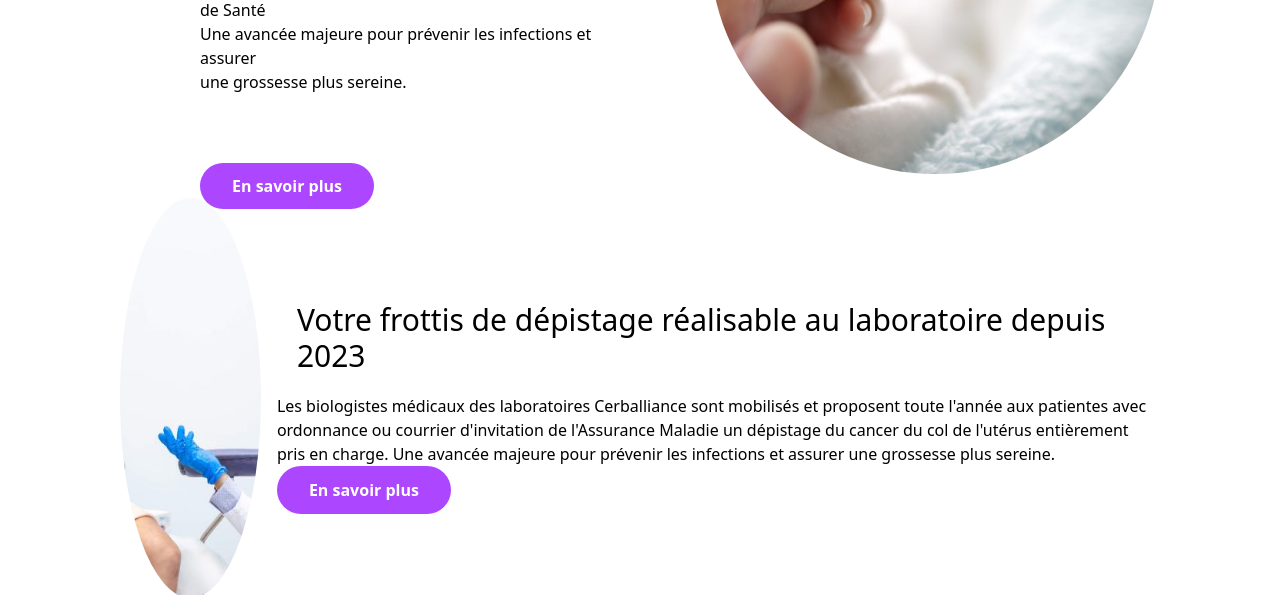
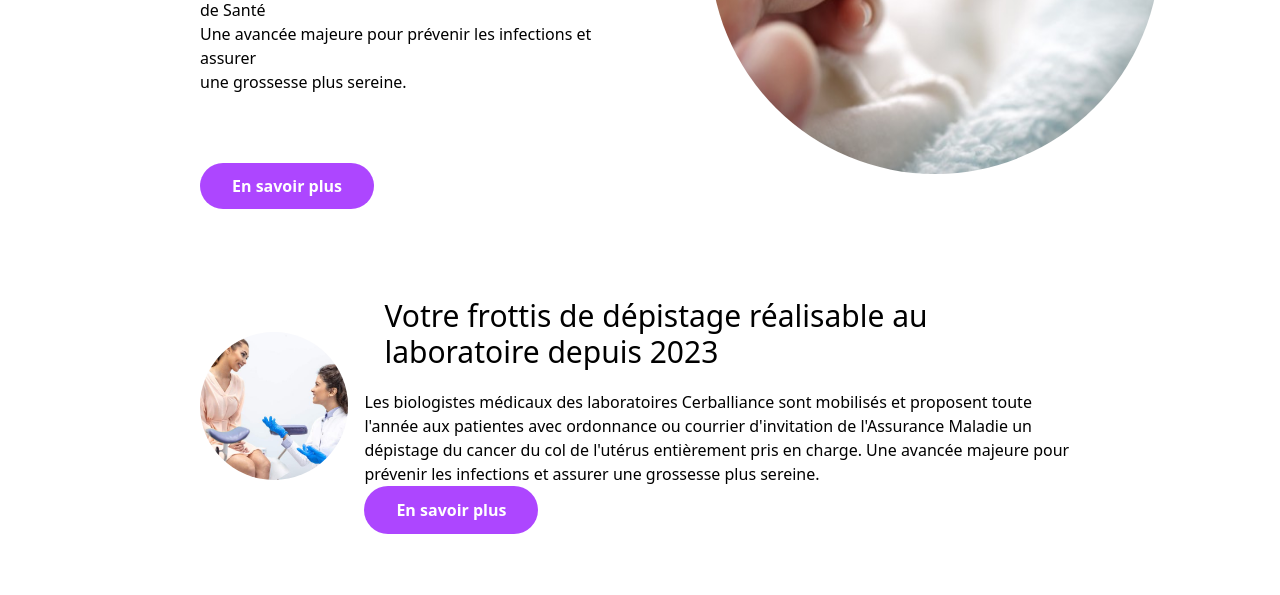
Before and after one commit to Romain0707/projet-commun-scientifique, a website: page index.html in a window 1280 px wide. Shown: the part 326-921 px from the top of the page. Drawn offline with Linux system fonts and the light colour scheme.

Commit message:
projet _commun.5

```diff
--- a/index.html
+++ b/index.html
@@ -28,8 +28,8 @@
             <div class="pl-20">
                 <a href="#" class="bg-purple-500 text-white font-black p-3 rounded-4xl px-8">En savoir plus</a>
             </div>
-            <div class="flex items-center gap-4">
-                <div class="rounded-[50%] overflow-hidden h-[400px] w-[400px]">
+            <div class="flex items-center gap-4 p-20">
+                <div class="rounded-[50%] overflow-hidden">
                     <img src="assets/img/consult.jpg" class="object-center object-cover h-full w-full"
                         alt=" consultation">
                 </div>
```
